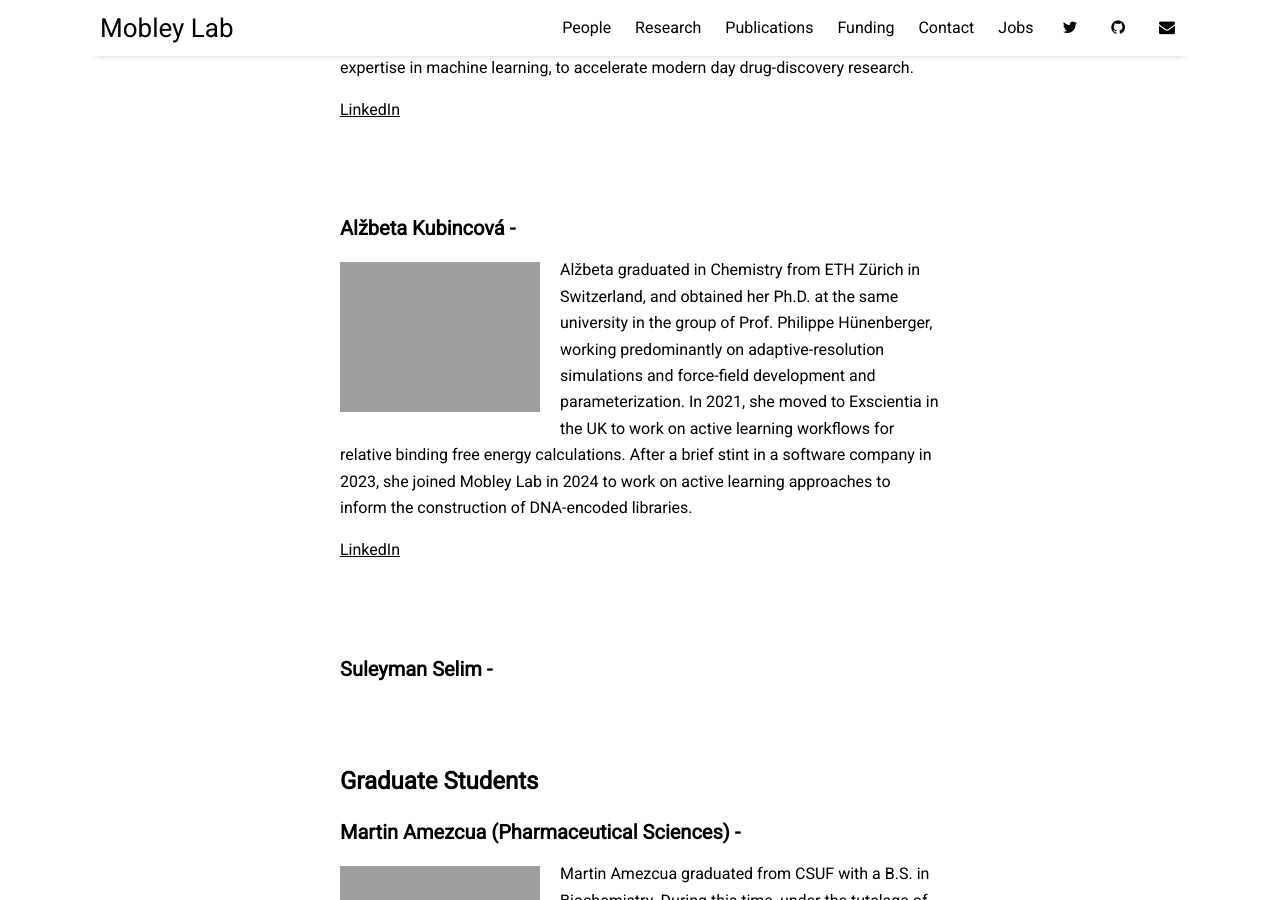
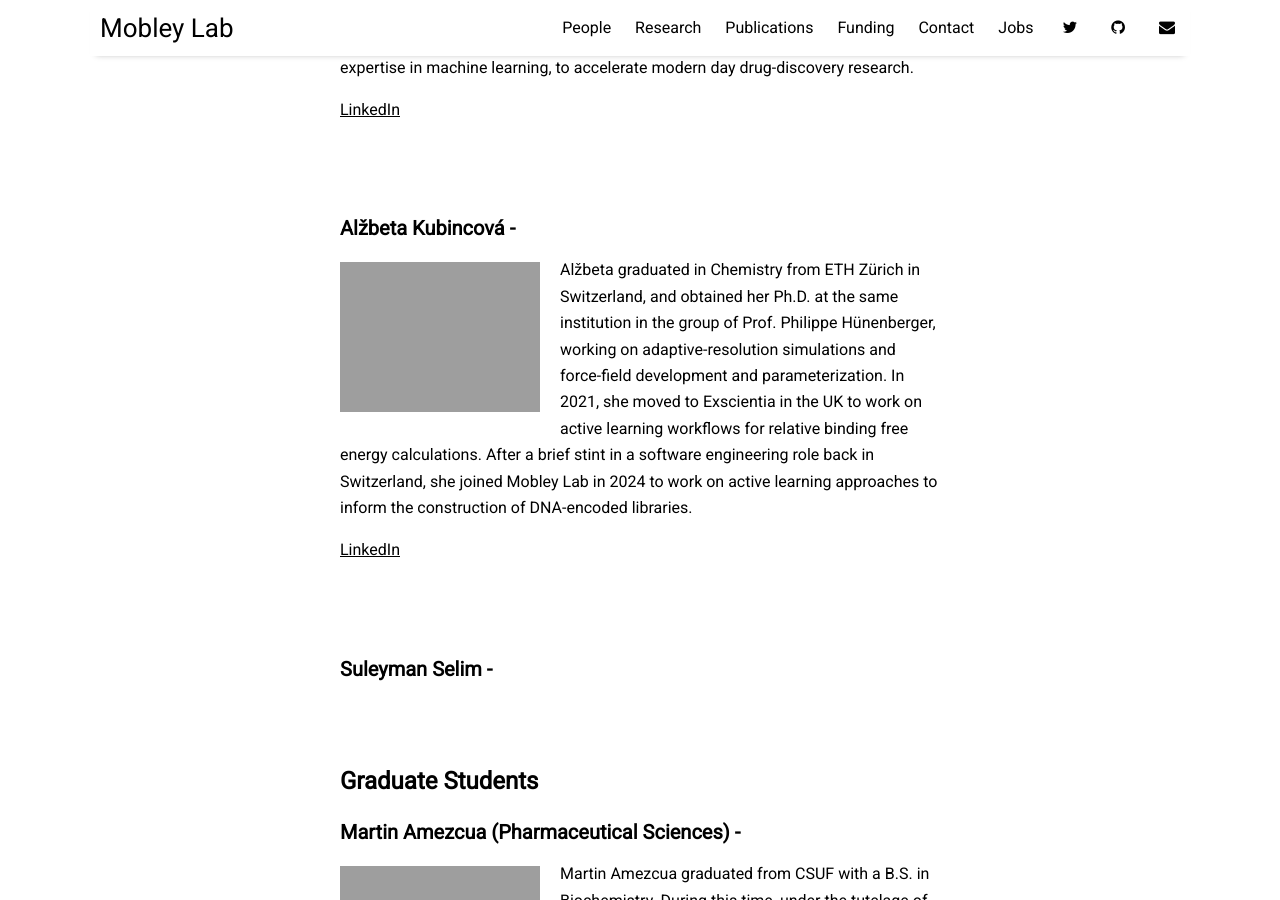
Before and after one commit to MobleyLab/mobleylab.org, a Jekyll site: the page built from pages/people.md, in a window 1280 px wide and 900 px high, scrolled down 1733 px. Built offline with Jekyll 4.4.1, drawn with Linux system fonts in a browser that asks for light colours; nearby versions of some CDN libraries.

Commit message:
small changes

```diff
--- a/pages/people.md
+++ b/pages/people.md
@@ -40,7 +40,7 @@ Swapnil received his M.Sc. Integrated degree in Chemistry from IIT Kanpur, India
 
 <img src="{{site.baseurl}}/assets/img/akubincova.jpg" alt="akubincova" width="200" style="float:left;padding-right: 20px;padding-bottom: 10px">
 
-Alžbeta graduated in Chemistry from ETH Zürich in Switzerland, and obtained her Ph.D. at the same university in the group of Prof. Philippe Hünenberger, working predominantly on adaptive-resolution simulations and force-field development and parameterization. In 2021, she moved to Exscientia in the UK to work on active learning workflows for relative binding free energy calculations. After a brief stint in a software company in 2023, she joined Mobley Lab in 2024 to work on active learning approaches to inform the construction of DNA-encoded libraries.
+Alžbeta graduated in Chemistry from ETH Zürich in Switzerland, and obtained her Ph.D. at the same institution in the group of Prof. Philippe Hünenberger, working on adaptive-resolution simulations and force-field development and parameterization. In 2021, she moved to Exscientia in the UK to work on active learning workflows for relative binding free energy calculations. After a brief stint in a software engineering role back in Switzerland, she joined Mobley Lab in 2024 to work on active learning approaches to inform the construction of DNA-encoded libraries.
 
 [LinkedIn](https://www.linkedin.com/in/al%C5%BEbeta-kubincov%C3%A1/)
 
```
